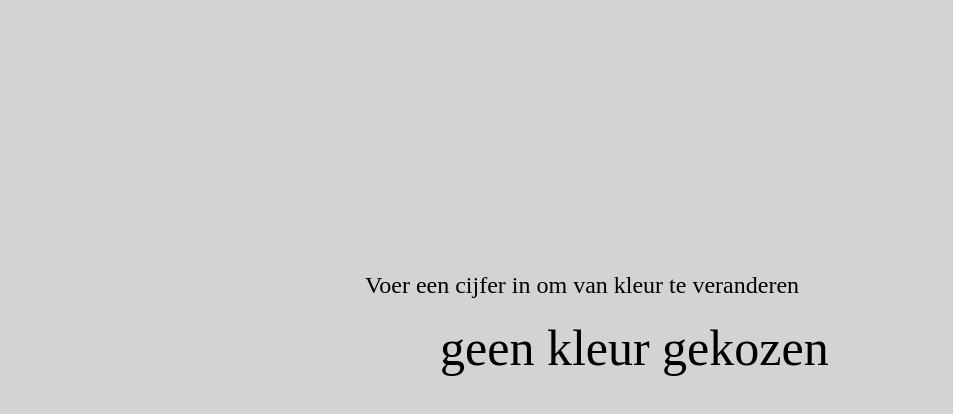
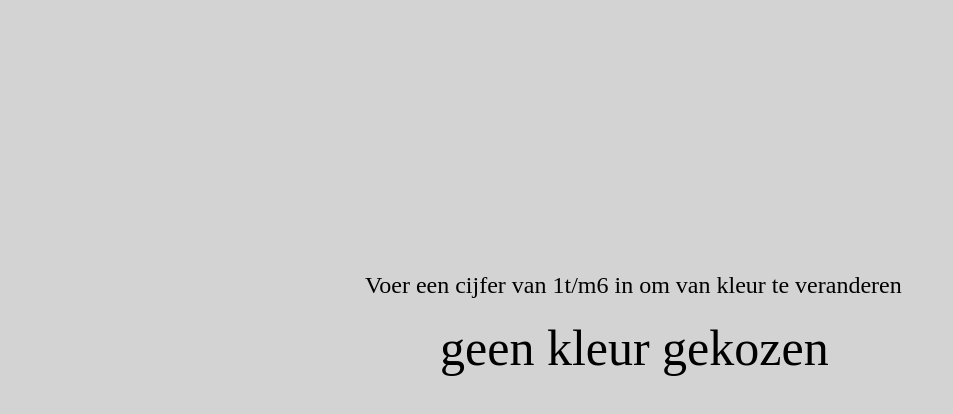
Before and after one commit to BiancaBlas/toggleColors, a plain HTML site: page kleurentoggle/index.html in a window 1280 px wide. Shown: the part 70-484 px from the top of the page, without its empty margins (0-953 px from the left). Drawn offline with Linux system fonts and the light colour scheme.

Commit message:
Add files via upload
vergeten de verbeterde versie van de html te uploaden

```diff
--- a/kleurentoggle/index.html
+++ b/kleurentoggle/index.html
@@ -22,7 +22,7 @@
             <li class="purpleBackgroundColor"> <input type="radio" name="color" value="purple">6. paars </li>
         </ul>
     </nav>
-    <div class="info">Voer een cijfer in om van kleur te veranderen</div>
+    <div class="info">Voer een cijfer van 1t/m6 in om van kleur te veranderen</div>
     <div id="text"> geen kleur gekozen </div>
 
 
```
